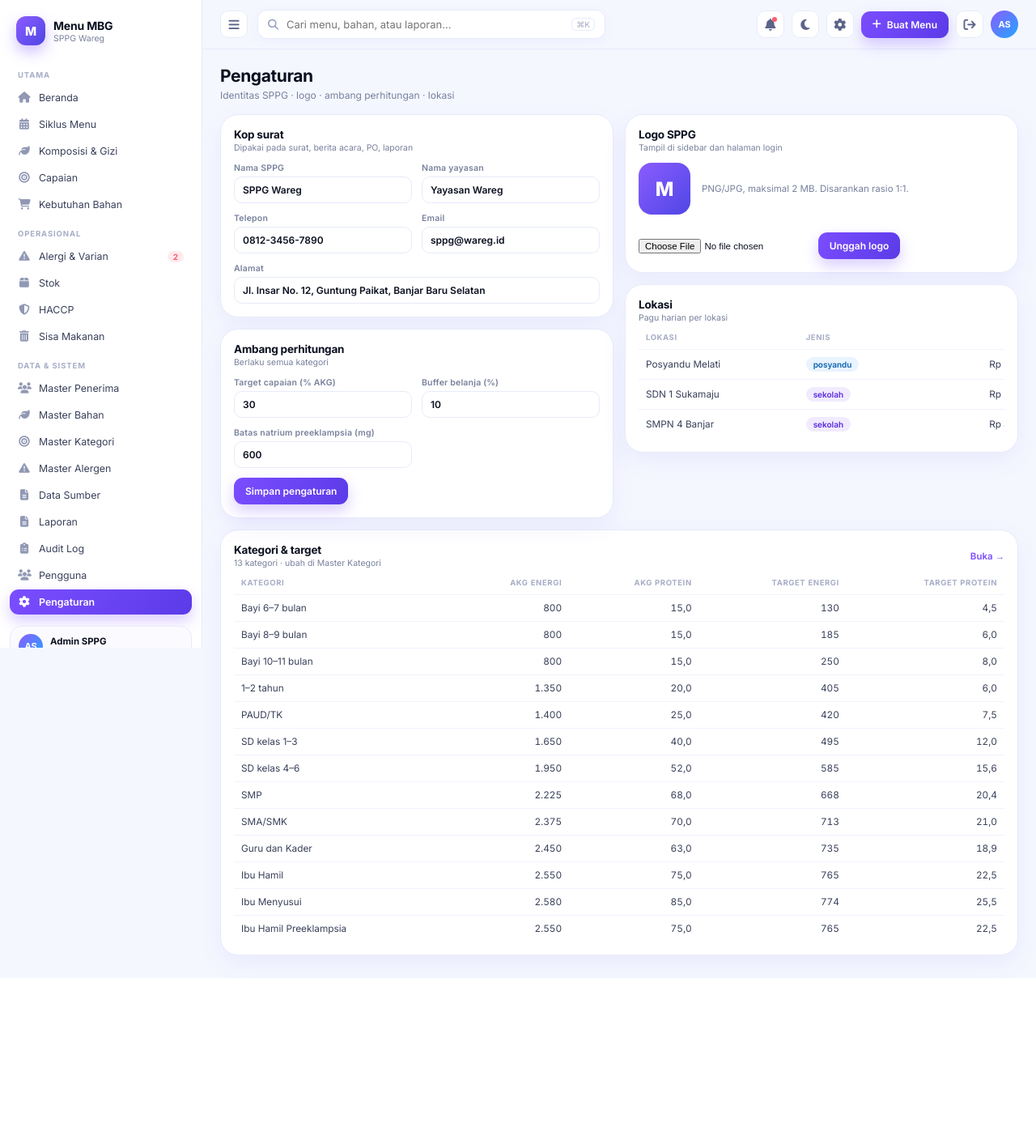
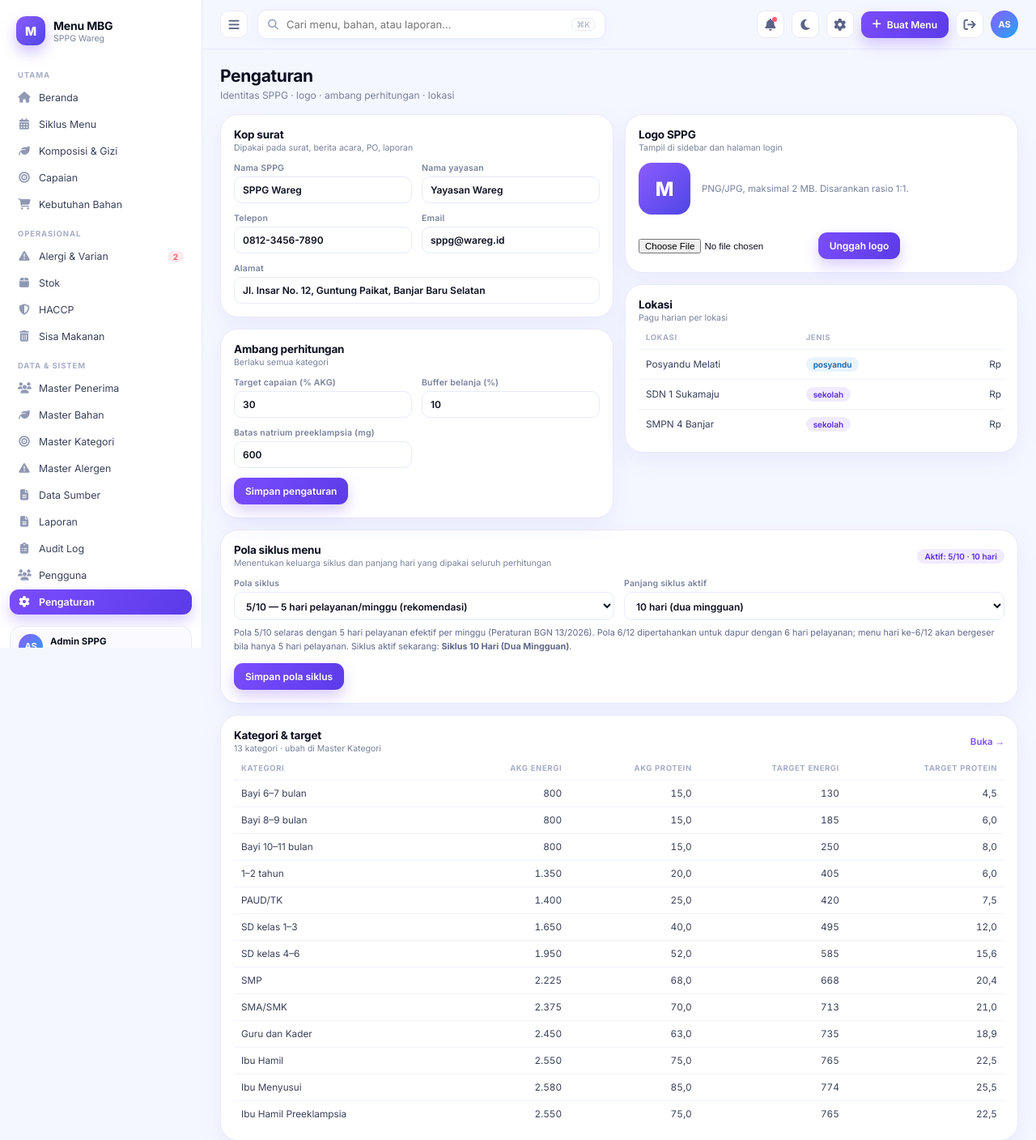
Before and after one commit to gnosprinting/mbg-menu-app, a Laravel app: page /pengaturan in a window 1280 px wide. Shown: the top 1408 px of the page at 81% size. Before the commit the page ends 1202 px from the top, so only its background shows below. Run offline with Laravel 12, Linux system fonts and the light colour scheme; a user stored in the database is signed in; data comes from the database, SQL or seed files in the repository; some libraries are stand-ins or nearby versions.

Commit message:
feat(siklus): opsi pola 5/10 dan 6/12 dengan panjang aktif

```diff
--- a/app/Http/Controllers/PageController.php
+++ b/app/Http/Controllers/PageController.php
@@ -4,6 +4,7 @@ namespace App\Http\Controllers;
 
 use App\Services\Belanja;
 use App\Services\Nutrition;
+use App\Services\Siklus;
 use Illuminate\Http\Request;
 use Illuminate\Support\Facades\DB;
 use Illuminate\Support\Facades\Cache;
@@ -12,7 +13,7 @@ class PageController extends Controller
 {
     private function siklusAktif()
     {
-        return DB::table('siklus')->orderByDesc('id')->first();
+        return Siklus::aktif();
     }
 
     private function kategoriList()
@@ -20,9 +21,10 @@ class PageController extends Controller
         return DB::table('kategori')->orderBy('urutan')->get();
     }
 
-    private function menuNama(int $hari): string
+    private function menuNama(int $hari, ?int $siklusId = null): string
     {
-        return DB::table('menu_hari')->where('hari', $hari)->value('nama') ?? '—';
+        return DB::table('menu_hari')->where('siklus_id', $siklusId ?? $this->siklusAktif()->id)
+            ->where('hari', $hari)->value('nama') ?? '—';
     }
 
     /** Profil gram per kategori, dipakai untuk gramasi otomatis di form menu. */
@@ -56,14 +58,14 @@ class PageController extends Controller
             $data = (function () use ($siklus, $hari) {
             $penerima = Belanja::totalPenerima();
             $pagu = (int) DB::table('lokasi')->where('aktif', true)->sum('pagu_harian');
-            $belanja = Belanja::perKategoriHariIni($hari);
+            $belanja = Belanja::perKategoriHariIni($hari, $siklus->id);
             $sd = DB::table('kategori')->where('kode', 'SD13')->first();
 
-            // Hanya hari dalam siklus (6/12). Menu uji beban (hari >= 100) tidak ikut dihitung.
-            $menu = DB::table('menu_hari')->where('siklus_id', $siklus->id)->where('hari', '<=', 12)
+            // Hanya hari dalam siklus aktif. Menu uji beban (hari >= 100) tidak ikut dihitung.
+            $menu = DB::table('menu_hari')->where('siklus_id', $siklus->id)->where('hari', '<=', Siklus::panjang())
                 ->orderBy('hari')->get()
-                ->map(function ($m) use ($sd) {
-                    $k = Nutrition::komposisi($sd->id, $m->hari);
+                ->map(function ($m) use ($sd, $siklus) {
+                    $k = Nutrition::komposisi($sd->id, $m->hari, $siklus->id);
                     $m->energi = $k['total']['energi'];
                     $m->capaian = $k['pct']['energi'];
                     $m->jumlah_bahan = DB::table('menu_bahan')->where('menu_hari_id', $m->id)->count();
@@ -75,7 +77,7 @@ class PageController extends Controller
             $pmTerpicu = $this->deteksiAlergi($hari);
             $avg = collect($belanja['rows'])->avg('capaian') ?? 0;
 
-            $c3 = Nutrition::komposisi($sd->id, $hari);
+            $c3 = Nutrition::komposisi($sd->id, $hari, $siklus->id);
             $e3 = max($c3['total']['energi'], 1);
             $dist = [
                 'protein' => $c3['total']['protein'] * 4 / $e3 * 100,
@@ -120,7 +122,14 @@ class PageController extends Controller
     public function siklus(Request $r)
     {
         $siklus = $this->siklusAktif();
-        $jumlah = in_array((int) $r->hari, [6, 12], true) ? (int) $r->hari : 6;
+        $opsi = Siklus::opsi();
+        $pola = Siklus::pola();
+        $diminta = (int) $r->hari;
+        if ($diminta && in_array($diminta, $opsi, true) && $diminta !== Siklus::panjang()) {
+            Siklus::set($pola, $diminta);
+            return redirect('/siklus?hari='.$diminta);
+        }
+        $jumlah = in_array($diminta, $opsi, true) ? $diminta : Siklus::panjang();
         $sd = DB::table('kategori')->where('kode', 'SD13')->first();
 
         $q = DB::table('menu_hari')->where('siklus_id', $siklus->id)->where('hari', '<=', $jumlah);
@@ -130,10 +139,10 @@ class PageController extends Controller
         if ($r->sampai) {
             $q->whereDate('tanggal', '<=', $r->sampai);
         }
-        $menu = $q->orderBy('hari')->get()->map(function ($m) use ($sd) {
+        $menu = $q->orderBy('hari')->get()->map(function ($m) use ($sd, $siklus) {
             $m->items = DB::table('menu_bahan as mb')->join('bahan as b', 'b.id', '=', 'mb.bahan_id')
                 ->where('mb.menu_hari_id', $m->id)->orderBy('mb.id')->get(['mb.id', 'mb.gram', 'mb.peran', 'b.nama']);
-            $m->energi = Nutrition::komposisi($sd->id, $m->hari)['total']['energi'];
+            $m->energi = Nutrition::komposisi($sd->id, $m->hari, $siklus->id)['total']['energi'];
 
             return $m;
         });
@@ -157,7 +166,7 @@ class PageController extends Controller
         $kategori = $this->kategoriList();
         $base = $this->profiles()[$sd->id];
 
-        return view('siklus_menu', compact('siklus', 'menu', 'bahan', 'jumlah', 'profiles', 'kategori', 'base'));
+        return view('siklus_menu', compact('siklus', 'menu', 'bahan', 'jumlah', 'opsi', 'pola', 'profiles', 'kategori', 'base'));
     }
 
     public function siklusDetail(int $id)
@@ -168,7 +177,7 @@ class PageController extends Controller
             ->where('mb.menu_hari_id', $id)->orderBy('mb.id')
             ->get(['mb.id', 'mb.gram', 'mb.peran', 'b.nama', 'b.kelompok', 'b.energi', 'b.protein']);
         $sd = DB::table('kategori')->where('kode', 'SD13')->first();
-        $komp = Nutrition::komposisi($sd->id, $m->hari);
+        $komp = Nutrition::komposisi($sd->id, $m->hari, $m->siklus_id);
 
         return view('siklus_detail', compact('m', 'items', 'komp', 'sd'));
     }
@@ -177,22 +186,30 @@ class PageController extends Controller
     {
         $kategori = $this->kategoriList();
         $kat = DB::table('kategori')->find($r->kategori ?? DB::table('kategori')->where('kode', 'SD13')->value('id'));
+        $siklus = $this->siklusAktif();
         $hari = (int) ($r->hari ?: 1);
-        $data = Nutrition::komposisi($kat->id, $hari);
-        $menuNama = $this->menuNama($hari);
+        if ($hari < 1 || $hari > $siklus->jumlah_hari) {
+            $hari = 1;
+        }
+        $data = Nutrition::komposisi($kat->id, $hari, $siklus->id);
+        $menuNama = $this->menuNama($hari, $siklus->id);
 
-        return view('komposisi', compact('kategori', 'kat', 'hari', 'data', 'menuNama'));
+        return view('komposisi', compact('kategori', 'kat', 'hari', 'data', 'menuNama') + ['jumlah' => $siklus->jumlah_hari]);
     }
 
     public function capaian(Request $r)
     {
         $kategori = $this->kategoriList();
         $kat = DB::table('kategori')->find($r->kategori ?? DB::table('kategori')->where('kode', 'SD13')->value('id'));
+        $siklus = $this->siklusAktif();
         $hari = (int) ($r->hari ?: 1);
-        $data = Nutrition::komposisi($kat->id, $hari);
+        if ($hari < 1 || $hari > $siklus->jumlah_hari) {
+            $hari = 1;
+        }
+        $data = Nutrition::komposisi($kat->id, $hari, $siklus->id);
 
-        $semua = $kategori->map(function ($k) use ($hari) {
-            $c = Nutrition::komposisi($k->id, $hari);
+        $semua = $kategori->map(function ($k) use ($hari, $siklus) {
+            $c = Nutrition::komposisi($k->id, $hari, $siklus->id);
             $k->energi = $c['total']['energi'];
             $k->protein = $c['total']['protein'];
             $k->pct = $c['pct']['energi'];
@@ -201,26 +218,35 @@ class PageController extends Controller
             return $k;
         });
 
-        return view('capaian', compact('kategori', 'kat', 'hari', 'data', 'semua'));
+        return view('capaian', compact('kategori', 'kat', 'hari', 'data', 'semua') + ['jumlah' => $siklus->jumlah_hari]);
     }
 
     public function kebutuhan(Request $r)
     {
         $kategori = $this->kategoriList();
         $kat = DB::table('kategori')->find($r->kategori ?? DB::table('kategori')->where('kode', 'SD13')->value('id'));
+        $siklus = $this->siklusAktif();
         $hari = (int) ($r->hari ?: 1);
+        if ($hari < 1 || $hari > $siklus->jumlah_hari) {
+            $hari = 1;
+        }
         $porsi = (int) ($r->porsi ?: 100);
-        $keb = Belanja::kebutuhan($kat->id, $hari, $porsi);
+        $keb = Belanja::kebutuhan($kat->id, $hari, $porsi, $siklus->id);
         $pagu = (int) round($porsi * 10000);
         $penerima = Belanja::totalPenerima();
-        $semua = Belanja::perKategoriHariIni($hari);
+        $semua = Belanja::perKategoriHariIni($hari, $siklus->id);
 
-        return view('kebutuhan', compact('kategori', 'kat', 'hari', 'porsi', 'keb', 'pagu', 'penerima', 'semua'));
+        return view('kebutuhan', compact('kategori', 'kat', 'hari', 'porsi', 'keb', 'pagu', 'penerima', 'semua') + ['jumlah' => $siklus->jumlah_hari]);
     }
 
     public function alergi(Request $r)
     {
+        $siklus = $this->siklusAktif();
+        $jumlah = $siklus->jumlah_hari;
         $hari = (int) ($r->hari ?: 3);
+        if ($hari < 1 || $hari > $jumlah) {
+            $hari = 1;
+        }
         $tab = in_array($r->tab, ['periksa', 'aturan'], true) ? $r->tab : 'periksa';
         $pm = DB::table('pm_alergi as p')
             ->leftJoin('kategori as k', 'k.id', '=', 'p.kategori_id')
@@ -236,18 +262,18 @@ class PageController extends Controller
         $lokasi = DB::table('lokasi')->orderBy('nama')->get();
         $alergen = DB::table('alergen')->orderBy('nama')->get();
         $kategori = $this->kategoriList();
-        $menu = DB::table('menu_hari')->where('hari', $hari)->first();
+        $menu = DB::table('menu_hari')->where('siklus_id', $siklus->id)->where('hari', $hari)->first();
         $v = $this->varianData();
 
         return view('alergi', array_merge(
-            compact('pm', 'terpicu', 'lokasi', 'alergen', 'hari', 'menu', 'kategori', 'tab'),
+            compact('pm', 'terpicu', 'lokasi', 'alergen', 'hari', 'menu', 'kategori', 'tab') + ['jumlah' => $jumlah],
             $v
         ));
     }
 
     private function deteksiAlergi(int $hari): array
     {
-        $mh = DB::table('menu_hari')->where('hari', $hari)->first();
+        $mh = DB::table('menu_hari')->where('siklus_id', $this->siklusAktif()->id)->where('hari', $hari)->first();
         if (! $mh) {
             return [];
         }
@@ -506,14 +532,15 @@ class PageController extends Controller
         $natriumMax = (float) (DB::table('pengaturan')->where('kunci', 'natrium_max')->value('nilai') ?? 600);
         $menuPre = [];
         if ($pre) {
-            for ($h = 1; $h <= 6; $h++) {
-                $k = Nutrition::komposisi($pre->id, $h);
+            $siklus = $this->siklusAktif();
+            for ($h = 1; $h <= Siklus::panjang(); $h++) {
+                $k = Nutrition::komposisi($pre->id, $h, $siklus->id);
                 if (($k['total']['energi'] ?? 0) <= 0) {
                     continue;
                 }
                 $menuPre[] = [
                     'hari' => $h,
-                    'menu' => DB::table('menu_hari')->where('hari', $h)->value('nama') ?? '—',
+                    'menu' => DB::table('menu_hari')->where('siklus_id', $siklus->id)->where('hari', $h)->value('nama') ?? '—',
                     'energi' => $k['total']['energi'],
                     'natrium' => $k['total']['natrium'],
                     'aman' => $k['total']['natrium'] <= $natriumMax,
@@ -529,7 +556,11 @@ class PageController extends Controller
         $settings = DB::table('pengaturan')->pluck('nilai', 'kunci')->all();
         $kategori = $this->kategoriList();
         $lokasi = DB::table('lokasi')->orderBy('nama')->get();
+        $pola = Siklus::pola();
+        $panjang = Siklus::panjang();
+        $opsi = Siklus::opsi();
+        $siklusAktif = Siklus::aktif();
 
-        return view('pengaturan', compact('settings', 'kategori', 'lokasi'));
+        return view('pengaturan', compact('settings', 'kategori', 'lokasi', 'pola', 'panjang', 'opsi', 'siklusAktif'));
     }
 }
--- /dev/null
+++ b/app/Services/Siklus.php
@@ -0,0 +1,63 @@
+<?php
+
+namespace App\Services;
+
+use Illuminate\Support\Facades\DB;
+
+class Siklus
+{
+    public const POLA_LIMA = '5/10';
+    public const POLA_ENAM = '6/12';
+
+    private static function setting(string $kunci, mixed $default = null): mixed
+    {
+        $nilai = DB::table('pengaturan')->where('kunci', $kunci)->value('nilai');
+
+        return ($nilai === null || $nilai === '') ? $default : $nilai;
+    }
+
+    public static function pola(): string
+    {
+        $pola = (string) self::setting('pola_siklus', self::POLA_LIMA);
+
+        return in_array($pola, [self::POLA_LIMA, self::POLA_ENAM], true) ? $pola : self::POLA_LIMA;
+    }
+
+    /** @return array<int, int> */
+    public static function opsi(?string $pola = null): array
+    {
+        return ($pola ?? self::pola()) === self::POLA_ENAM ? [6, 12] : [5, 10];
+    }
+
+    public static function panjang(): int
+    {
+        $panjang = (int) self::setting('panjang_siklus', 10);
+
+        return in_array($panjang, self::opsi(), true) ? $panjang : self::opsi()[0];
+    }
+
+    public static function aktif(): object
+    {
+        $siklus = DB::table('siklus')->where('jumlah_hari', self::panjang())->orderByDesc('id')->first()
+            ?? DB::table('siklus')->orderByDesc('id')->first();
+
+        abort_if(! $siklus, 500, 'Data siklus belum tersedia.');
+
+        return $siklus;
+    }
+
+    public static function set(string $pola, int $panjang): void
+    {
+        $opsi = $pola === self::POLA_ENAM ? [6, 12] : [5, 10];
+        if (! in_array($pola, [self::POLA_LIMA, self::POLA_ENAM], true) || ! in_array($panjang, $opsi, true)) {
+            throw new \InvalidArgumentException('Kombinasi pola dan panjang siklus tidak valid.');
+        }
+
+        foreach (['pola_siklus' => $pola, 'panjang_siklus' => (string) $panjang] as $kunci => $nilai) {
+            DB::table('pengaturan')->updateOrInsert(
+                ['kunci' => $kunci],
+                ['nilai' => $nilai, 'updated_at' => now(), 'created_at' => now()]
+            );
+        }
+    }
+}
--- a/database/seeders/DatabaseSeeder.php
+++ b/database/seeders/DatabaseSeeder.php
@@ -11,6 +11,7 @@ class DatabaseSeeder extends Seeder
         $this->call([
             ReferenceSeeder::class,
             MbgSeeder::class,
+            CycleSeeder::class,
             UserSeeder::class,
         ]);
     }
--- a/resources/views/alergi.blade.php
+++ b/resources/views/alergi.blade.php
@@ -16,7 +16,7 @@
       <form method="get" action="/alergi">
         <input type="hidden" name="tab" value="periksa">
         <select name="hari" onchange="this.form.submit()" style="border:1px solid var(--line);border-radius:10px;padding:7px 10px;font:inherit;font-size:11.8px;background:#fff">
-          @for($h = 1; $h <= 12; $h++)<option value="{{ $h }}" @selected($h == $hari)>Hari {{ $h }}</option>@endfor
+          @for($h = 1; $h <= $jumlah; $h++)<option value="{{ $h }}" @selected($h == $hari)>Hari {{ $h }}</option>@endfor
         </select>
       </form>
     @endif
@@ -166,7 +166,7 @@
   </div>
 
   <div class="card" style="margin-top:14px">
-    <div class="card-head"><div><h3>Pemeriksaan menu preeklampsia — 6 hari</h3><div class="sub">Dihitung dari komposisi menu yang berlaku</div></div><div class="right"><a class="link" href="/komposisi?kategori={{ $pre->id ?? '' }}">Lihat komposisi →</a></div></div>
+    <div class="card-head"><div><h3>Pemeriksaan menu preeklampsia — {{ $jumlah }} hari</h3><div class="sub">Dihitung dari komposisi menu yang berlaku</div></div><div class="right"><a class="link" href="/komposisi?kategori={{ $pre->id ?? '' }}">Lihat komposisi →</a></div></div>
     <div class="table-wrap"><table>
       <thead><tr><th>Hari</th><th>Menu</th><th class="num">Energi</th><th class="num">Natrium</th><th>Status</th></tr></thead>
       <tbody>
--- a/resources/views/capaian.blade.php
+++ b/resources/views/capaian.blade.php
@@ -18,7 +18,7 @@
         @endforeach
       </select>
       <select name="hari" onchange="this.form.submit()" style="border:1px solid var(--line);border-radius:10px;padding:7px 10px;font:inherit;font-size:11.8px;background:#fff">
-        @for($h = 1; $h <= 6; $h++)<option value="{{ $h }}" @selected($h == $hari)>Hari {{ $h }}</option>@endfor
+        @for($h = 1; $h <= $jumlah; $h++)<option value="{{ $h }}" @selected($h == $hari)>Hari {{ $h }}</option>@endfor
       </select>
     </form>
     <a class="btn" href="/export/capaian.pdf?kategori={{ $kat->id }}&hari={{ $hari }}">Unduh laporan</a>
--- a/resources/views/kebutuhan.blade.php
+++ b/resources/views/kebutuhan.blade.php
@@ -13,7 +13,7 @@
     @foreach($kategori as $k)<option value="{{ $k->id }}" @selected($k->id == $kat->id)>{{ $k->nama }}</option>@endforeach
   </select>
   <select name="hari" onchange="this.form.submit()">
-    @for($h = 1; $h <= 12; $h++)<option value="{{ $h }}" @selected($h == $hari)>Hari {{ $h }}</option>@endfor
+    @for($h = 1; $h <= $jumlah; $h++)<option value="{{ $h }}" @selected($h == $hari)>Hari {{ $h }}</option>@endfor
   </select>
   <select name="porsi" onchange="this.form.submit()">
     @foreach([100, 300, 500, 1000] as $p)<option value="{{ $p }}" @selected($p == $porsi)>{{ $p }} porsi</option>@endforeach
--- a/resources/views/komposisi.blade.php
+++ b/resources/views/komposisi.blade.php
@@ -19,7 +19,7 @@
     @foreach($kategori as $k)<option value="{{ $k->id }}" @selected($k->id == $kat->id)>{{ $k->nama }}</option>@endforeach
   </select>
   <select name="hari" onchange="this.form.submit()">
-    @for($h = 1; $h <= 12; $h++)<option value="{{ $h }}" @selected($h == $hari)>Hari {{ $h }}</option>@endfor
+    @for($h = 1; $h <= $jumlah; $h++)<option value="{{ $h }}" @selected($h == $hari)>Hari {{ $h }}</option>@endfor
   </select>
 </form>
 
--- a/resources/views/login.blade.php
+++ b/resources/views/login.blade.php
@@ -35,7 +35,7 @@
       <div class="logo">M</div>
       <h1>Menu MBG</h1>
       <p>Perencanaan menu, capaian gizi, kebutuhan bahan, deteksi alergi, dan stok dalam satu alur kerja SPPG.</p>
-      <div class="badges"><span>TKPI 2018</span><span>AKG 2019</span><span>DBMP ed. 5</span><span>Siklus 6/12 hari</span></div>
+      <div class="badges"><span>TKPI 2018</span><span>AKG 2019</span><span>DBMP ed. 5</span><span>Siklus 5/10 · 6/12</span></div>
     </div>
     <div class="right">
       <h2>Masuk</h2>
--- a/resources/views/pengaturan.blade.php
+++ b/resources/views/pengaturan.blade.php
@@ -2,6 +2,7 @@
 @section('title','Pengaturan')
 @section('content')
 @if(session('ok'))<div class="alert ok">✓ {{ session('ok') }}</div>@endif
+@if(session('galat'))<div class="alert bad">⚠ {{ session('galat') }}</div>@endif
 @if($errors->any())<div class="alert bad">⚠ {{ $errors->first() }}</div>@endif
 
 <div class="page-top">
@@ -66,6 +67,36 @@
 </div>
 
 <div class="card" style="margin-top:14px">
+  <div class="card-head">
+    <div><h3>Pola siklus menu</h3><div class="sub">Menentukan keluarga siklus dan panjang hari yang dipakai seluruh perhitungan</div></div>
+    <div class="right"><span class="chip violet">Aktif: {{ $pola }} · {{ $panjang }} hari</span></div>
+  </div>
+  <form method="post" action="/pengaturan/siklus">
+    @csrf
+    <div class="formgrid" style="grid-template-columns:1fr 1fr">
+      <label class="field">Pola siklus
+        <select name="pola_siklus" id="pola-sel">
+          <option value="5/10" {{ $pola === '5/10' ? 'selected' : '' }}>5/10 — 5 hari pelayanan/minggu (rekomendasi)</option>
+          <option value="6/12" {{ $pola === '6/12' ? 'selected' : '' }}>6/12 — pola lama 6 hari pelayanan</option>
+        </select>
+      </label>
+      <label class="field">Panjang siklus aktif
+        <select name="panjang_siklus" id="panjang-sel">
+          @foreach([5, 10, 6, 12] as $o)
+            <option value="{{ $o }}" data-pola="{{ in_array($o, [5, 10], true) ? '5/10' : '6/12' }}" {{ $panjang === $o ? 'selected' : '' }}>{{ $o }} hari{{ $o === 5 || $o === 6 ? ' (mingguan)' : ' (dua mingguan)' }}</option>
+          @endforeach
+        </select>
+      </label>
+    </div>
+    <div class="footnote" style="margin-top:8px">
+      Pola 5/10 selaras dengan 5 hari pelayanan efektif per minggu (Peraturan BGN 13/2026). Pola 6/12 dipertahankan untuk dapur dengan 6 hari pelayanan; menu hari ke-6/12 akan bergeser bila hanya 5 hari pelayanan.
+      Siklus aktif sekarang: <b>{{ $siklusAktif->nama }}</b>.
+    </div>
+    <button class="btn" style="margin-top:12px">Simpan pola siklus</button>
+  </form>
+</div>
+
+<div class="card" style="margin-top:14px">
   <div class="card-head"><div><h3>Kategori &amp; target</h3><div class="sub">{{ $kategori->count() }} kategori · ubah di Master Kategori</div></div><div class="right"><a class="link" href="/master-kategori">Buka →</a></div></div>
   <div class="table-wrap"><table>
     <thead><tr><th>Kategori</th><th class="num">AKG energi</th><th class="num">AKG protein</th><th class="num">Target energi</th><th class="num">Target protein</th></tr></thead>
@@ -83,4 +114,26 @@
   </table></div>
 </div>
 
+
+<script>
+(() => {
+  const pola = document.getElementById('pola-sel');
+  const panjang = document.getElementById('panjang-sel');
+  if (!pola || !panjang) return;
+  const sync = () => {
+    const p = pola.value;
+    let first = null;
+    [...panjang.options].forEach(o => {
+      const cocok = o.dataset.pola === p;
+      o.hidden = !cocok;
+      o.disabled = !cocok;
+      if (cocok && !first) first = o;
+    });
+    if (panjang.selectedOptions[0]?.disabled && first) panjang.value = first.value;
+  };
+  pola.addEventListener('change', sync);
+  sync();
+})();
+</script>
+
 @endsection
--- a/routes/web.php
+++ b/routes/web.php
@@ -52,6 +52,7 @@ Route::middleware('auth')->group(function () {
         Route::post('/menu-bahan', [ActionController::class, 'storeMenuBahan'])->name('menu-bahan.store');
         Route::post('/pm-alergi', [ActionController::class, 'storePmAlergi'])->name('pm.store');
         Route::post('/pengaturan', [ActionController::class, 'updatePengaturan'])->name('pengaturan.update');
+        Route::post('/pengaturan/siklus', [ActionController::class, 'updateSiklus'])->name('pengaturan.siklus');
         Route::post('/bahan/{id}', [ActionController::class, 'updateBahan'])->name('bahan.update');
         Route::post('/bahan/{id}/hapus', [ActionController::class, 'deleteBahan'])->name('bahan.delete');
         Route::post('/menu/{id}', [ActionController::class, 'updateMenu'])->name('menu.update');
```
Also changed, not shown: DEPLOY_HOSTING.md (+10 -1 lines), app/Http/Controllers/ActionController.php (+21 -6 lines), app/Http/Controllers/ExportController.php (+5 -4 lines), app/Services/Belanja.php (+5 -5 lines), app/Services/Nutrition.php (+3 -4 lines), database/seeders/CycleSeeder.php (added, +170 -0 lines), resources/views/siklus_menu.blade.php (+13 -5 lines).
